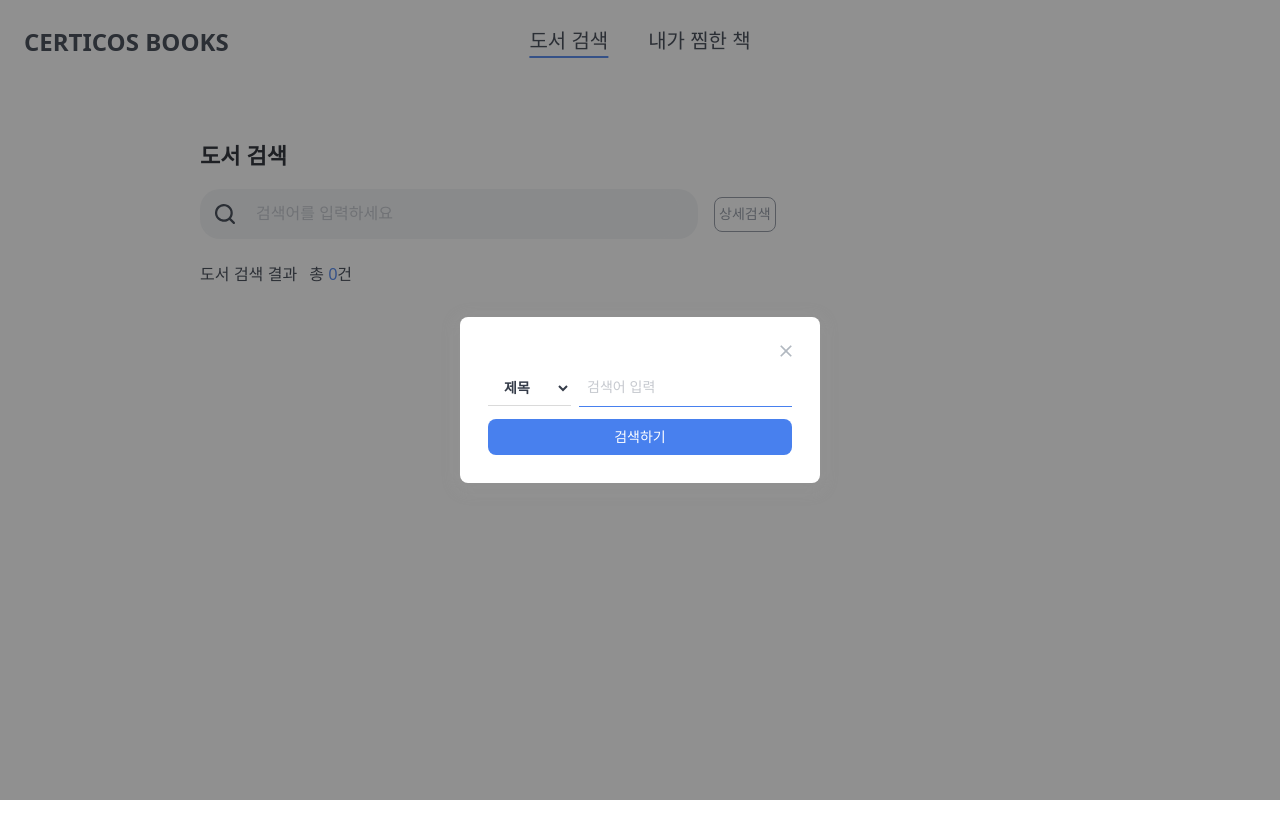
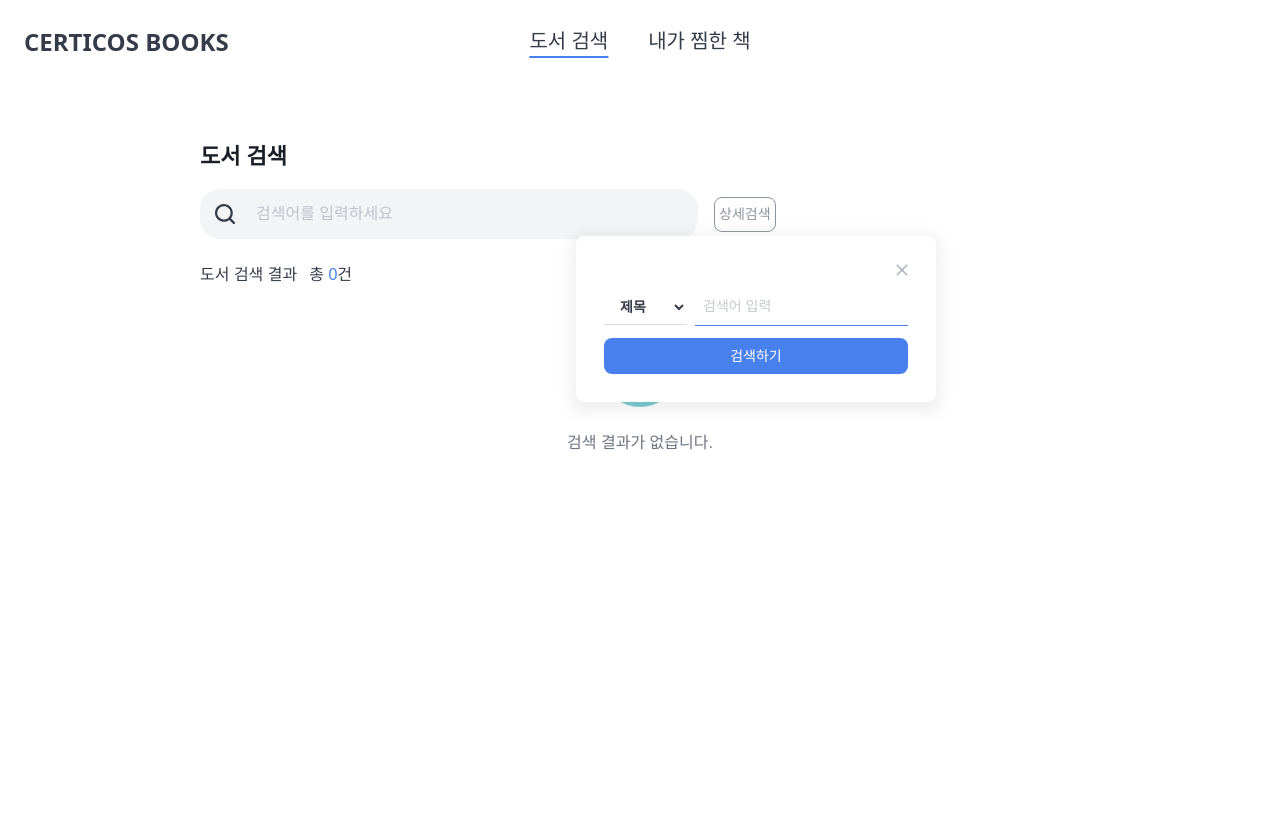
Before and after one commit to bokim1004/cdri-books-bogyeongkim, a React (Vite) app: page /search in a window 1280 px wide. Both pictures are taken after a click on the button "상세검색". Shown: the top 838 px of the page. Built offline with nearby package versions, Linux system fonts and the light colour scheme.

Commit message:
feat:모달 바깥쪽 클릭하면 닫히게 하기

```diff
--- a/src/components/common/modal.tsx
+++ b/src/components/common/modal.tsx
@@ -15,10 +15,6 @@ function Modal(props: ModalProps) {
   if (!isOpen) return null;
 
   return (
-    <div
-      className="fixed inset-0 flex items-center justify-center overflow-hidden z-10 bg-black/50"
-      onClick={onClose}
-    >
     <div className="w-[360px] h-[160px] flex items-center justify-end">
       <div
         className="bg-white p-7 rounded-lg shadow-[0px_4px_14px_6px_#97979726] w-full max-w-md  relative"
@@ -37,7 +33,6 @@ function Modal(props: ModalProps) {
         </button>
       </div>
     </div>
-    </div>
   );
 }
 
--- a/src/components/search/book-search.tsx
+++ b/src/components/search/book-search.tsx
@@ -12,16 +12,15 @@ interface BookInfoProps {
 
 // 도서 검색 컴포넌트
 function BookSearch({ data }: BookInfoProps) {
-  const [isOpen, setIsOpen] = useState(false);
   const [inputValue, setInputValue] = useState<string>("");
 
-  const { setQuery } = useSearchStore();
+  const { setQuery, isModalOpen, setIsModalOpen } = useSearchStore();
   const { addSearchHistory } = useSearchHistoryStore();
 
   const handleSearch = () => {
     setQuery(inputValue);
     addSearchHistory(inputValue);
-    setIsOpen(false);
+    setIsModalOpen(false);
   };
 
   return (
@@ -35,17 +34,17 @@ function BookSearch({ data }: BookInfoProps) {
             <SearchInput />
             <button
               className="text-textSubtitle text-body2 mt-2 font-medium p-[5px 10px] w-[72px] h-[35px] border border-textSubtitle rounded-lg"
-              onClick={() => setIsOpen(true)}
+              onClick={() => setIsModalOpen(true)}
             >
               상세검색
             </button>
           </div>
-          {isOpen && (
-            <div className="absolute -right-30 z-10">
+          {isModalOpen && (
+            <div className="absolute -right-40 z-10 ">
               <Modal
-                isOpen={isOpen}
+                isOpen={isModalOpen}
                 btnText={"검색하기"}
-                onClose={() => setIsOpen(false)}
+                onClose={() => setIsModalOpen(false)}
                 onSearch={handleSearch}
               >
                 <SearchForm
--- a/src/pages/search-page.tsx
+++ b/src/pages/search-page.tsx
@@ -9,14 +9,17 @@ import { useSearchStore } from "../store/useSearchStore";
 function SearchPage() {
   const [page, setPage] = useState(1);
 
-  const { query } = useSearchStore();
+  const { query, setIsModalOpen, isModalOpen } = useSearchStore();
   const { data } = useBookSearch(query, page);
 
   const hasNext = !data?.meta?.is_end && (data?.documents?.length ?? 0) >= 10;
 
   return (
     <div className="flex flex-col  h-screen font-display mx-44">
-      <div className=" flex flex-col  mt-20">
+      <div
+        className=" flex flex-col  mt-20"
+        onClick={() => setIsModalOpen(!isModalOpen)}
+      >
         <BookSearch data={data} />
         <BookInfo data={data} />
       </div>
--- a/src/store/useSearchStore.ts
+++ b/src/store/useSearchStore.ts
@@ -3,11 +3,16 @@ import { create } from "zustand";
 interface SearchState {
   query: string;
   setQuery: (query: string) => void;
+  isModalOpen: boolean;
+  setIsModalOpen: (isModalOpen: boolean) => void;
 }
 
-/**query - 검색어 상태 저장소 */
-
 export const useSearchStore = create<SearchState>((set) => ({
+  // 검색어 상태
   query: "",
   setQuery: (query) => set({ query }),
+
+  // 모달 상태
+  isModalOpen: false,
+  setIsModalOpen: (isModalOpen) => set({ isModalOpen }),
 }));
```
Lines whose indentation alone changed are shown as unchanged.
